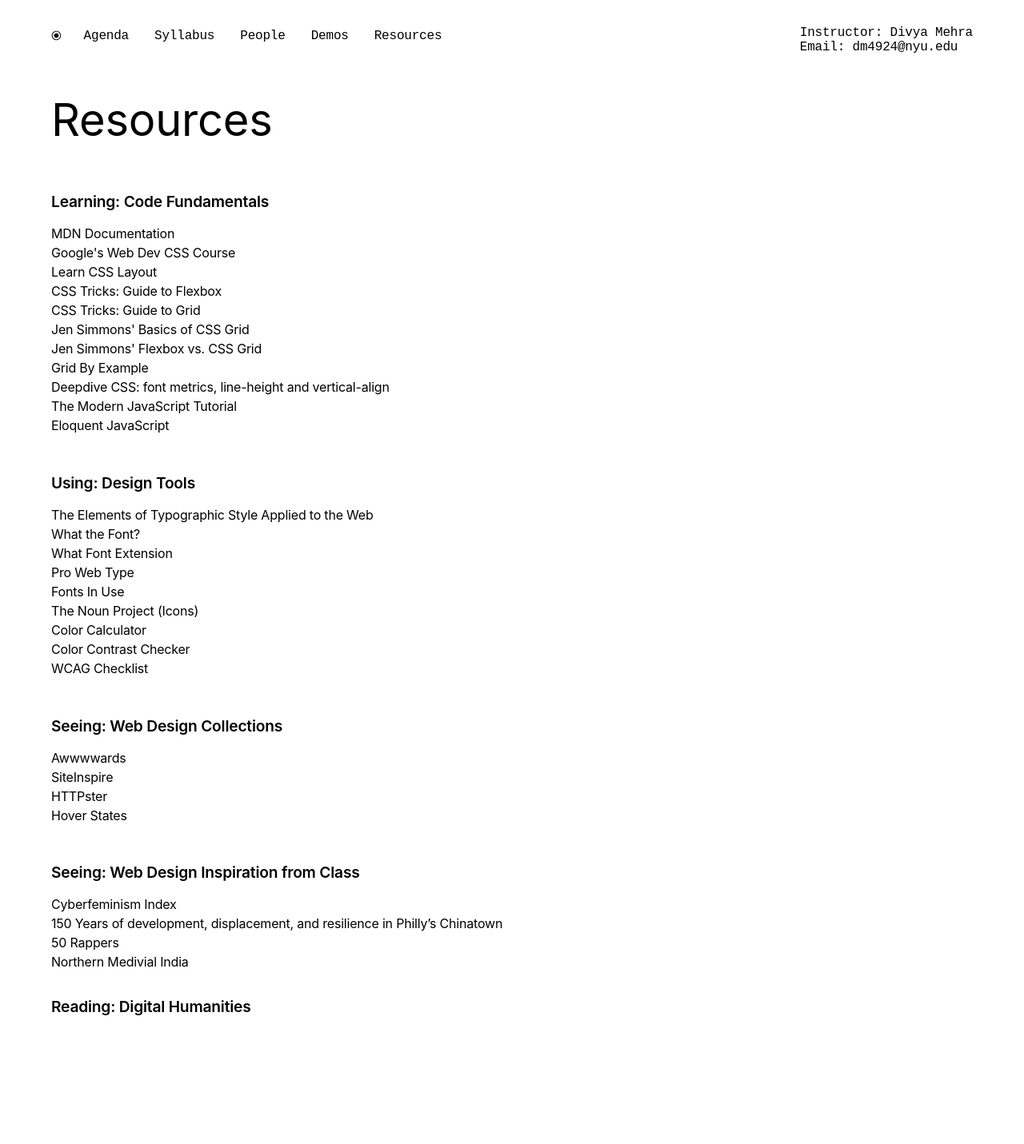
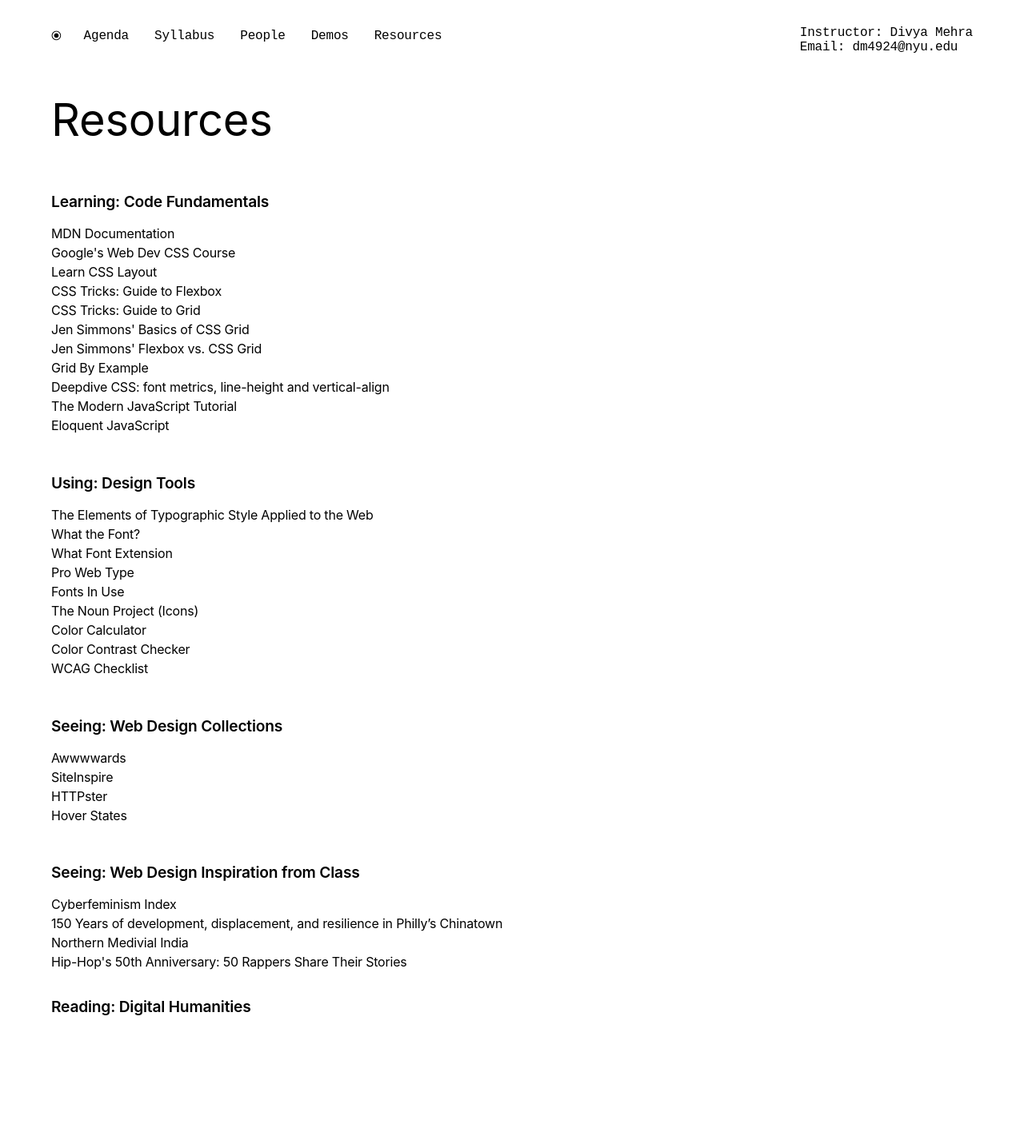
Before and after one commit to divya-mehra/web-dev-archive, a Jekyll site: the page built from pages/resources.html, in a window 1280 px wide. Shown: the whole page at 80% size. Built offline with Jekyll 4.4.1, drawn with Linux system fonts in a browser that asks for light colours.

Commit message:
site, url

```diff
--- a/pages/resources.html
+++ b/pages/resources.html
@@ -161,15 +161,16 @@
         >
       </div>
       <div>
-        <a href="https://www.nytimes.com/interactive/2023/07/18/arts/music/hiphop50.html#dj-hollywood" target="_blank"
-          >50 Rappers</a
+        <a href="https://emilyfuhrman.co/interactive/F2015002/" target="_blank"
+          >Northern Medivial India</a
         >
       </div>
       <div>
-        <a href="https://www.hoverstat.es/" target="_blank"
-          >Northern Medivial India</a
+        <a href="https://www.nytimes.com/interactive/2023/07/18/arts/music/hiphop50.html#dj-hollywood" target="_blank"
+          >Hip-Hop's 50th Anniversary: 50 Rappers Share Their Stories</a
         >
       </div>
+
 
 </section>
 </section>
```
